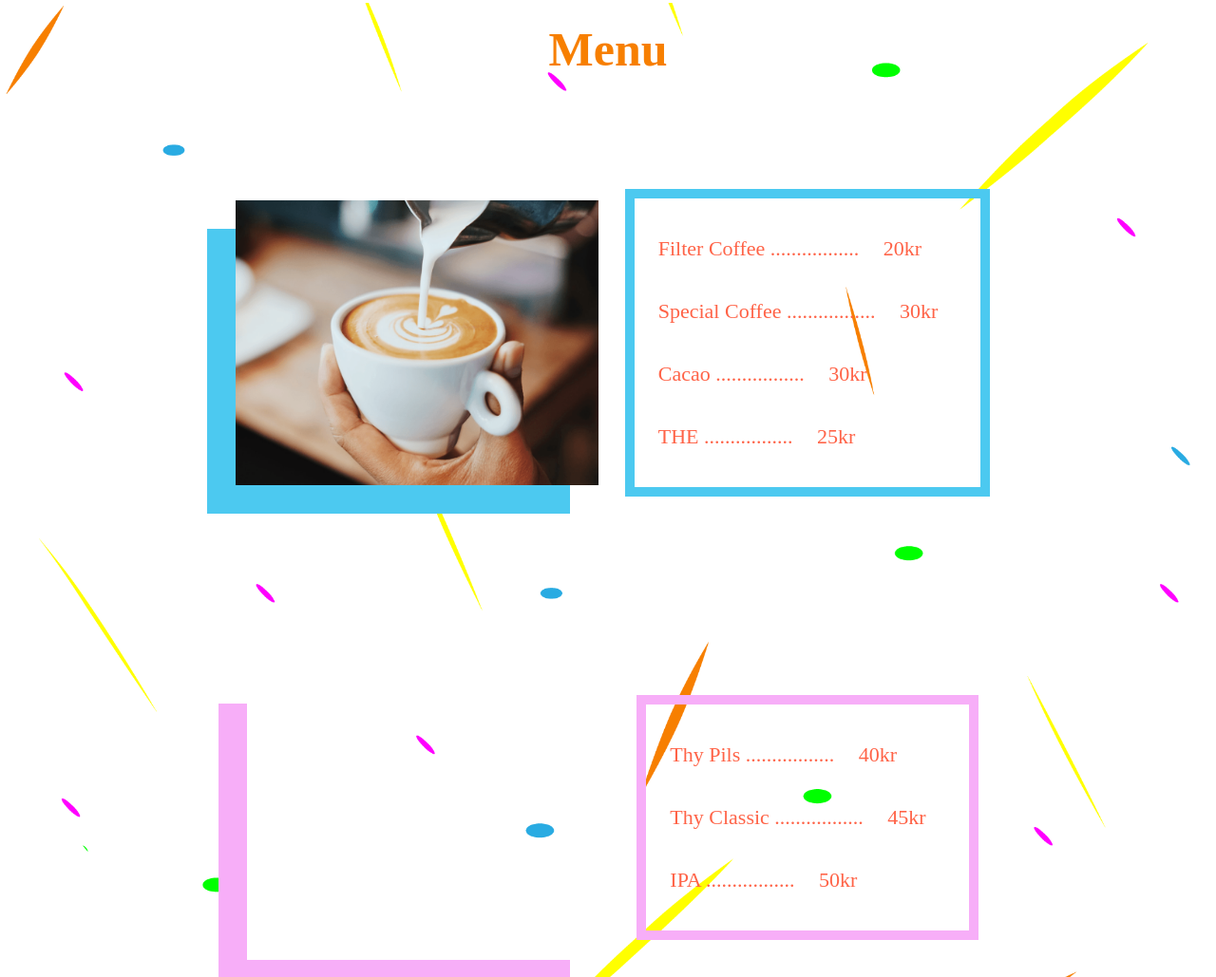
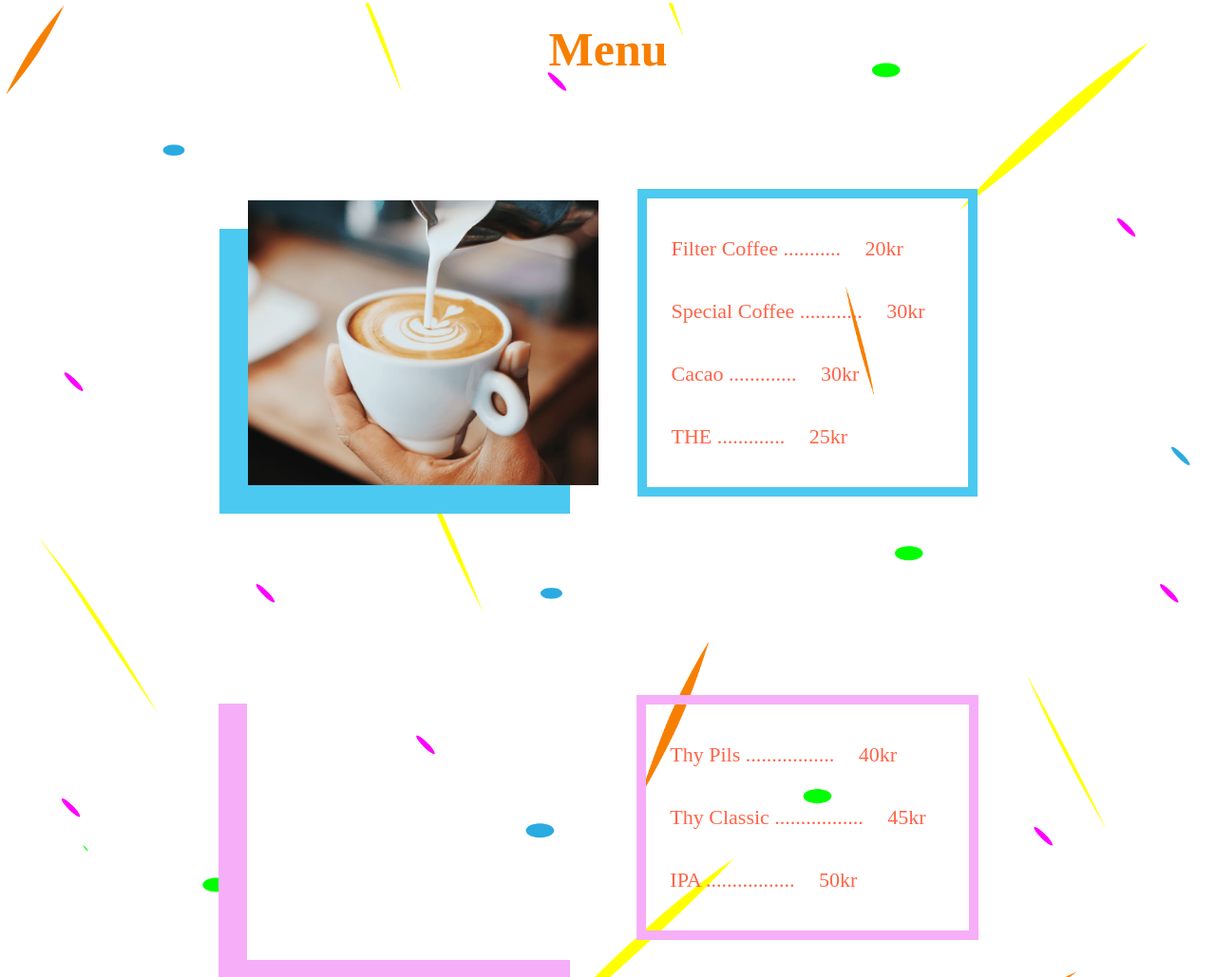
Before and after one commit to ispasdani/kromosom-bar, a plain HTML site: page index.html in a window 1280 px wide. Shown: the part 957-1986 px from the top of the page at 95% size. Drawn offline with Linux system fonts and the light colour scheme.

Commit message:
Update index.html

```diff
--- a/index.html
+++ b/index.html
@@ -58,10 +58,10 @@
                 </div>
                 <div class="coffee-menu">
                     <ul class="coffee-list">
-                        <li class="coffee-li">Filter Coffee ................. <span class="prices">20kr</span></li>
-                        <li class="coffee-li">Special Coffee ................. <span class="prices">30kr</span></li>
-                        <li class="coffee-li">Cacao ................. <span class="prices">30kr</span></li>
-                        <li class="coffee-li">THE ................. <span class="prices">25kr</span></li>
+                        <li class="coffee-li">Filter Coffee ........... <span class="prices">20kr</span></li>
+                        <li class="coffee-li">Special Coffee ............ <span class="prices">30kr</span></li>
+                        <li class="coffee-li">Cacao ............. <span class="prices">30kr</span></li>
+                        <li class="coffee-li">THE ............. <span class="prices">25kr</span></li>
                     </ul>
                 </div>
             </div>
```
